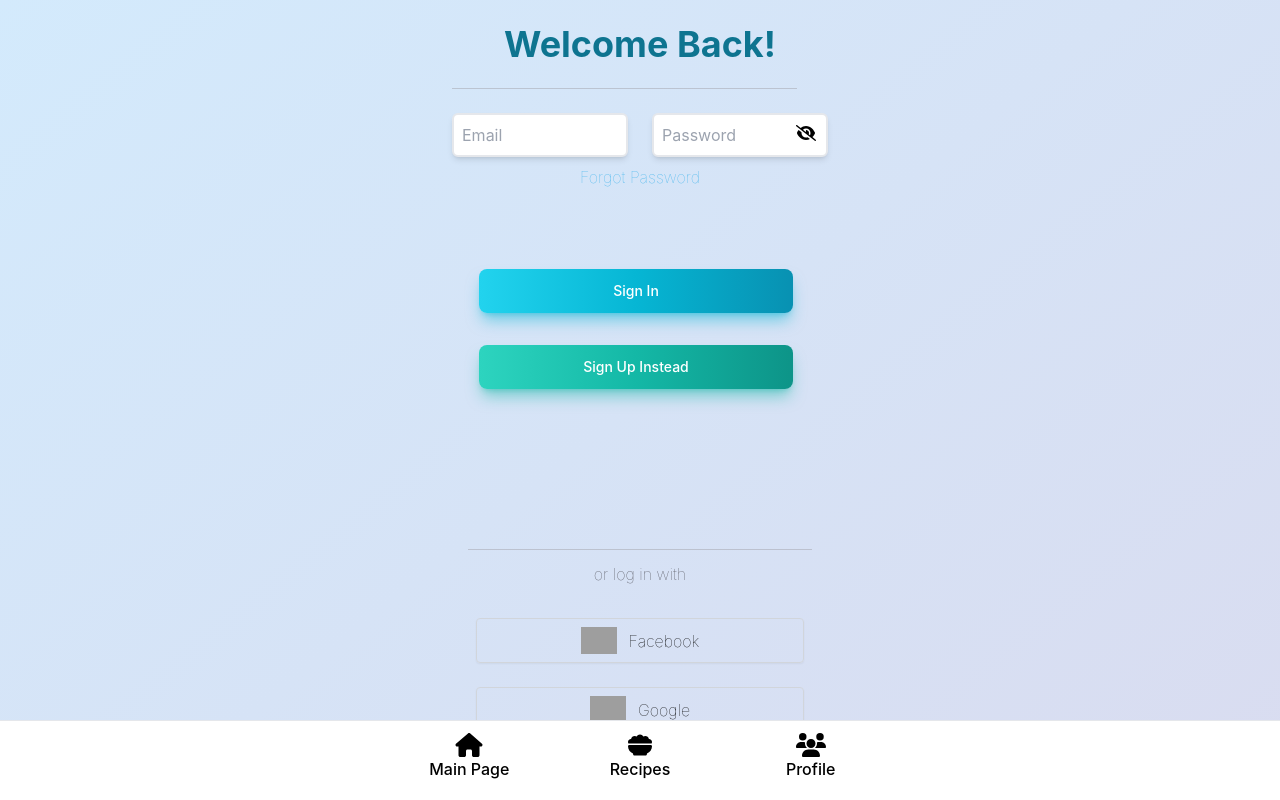
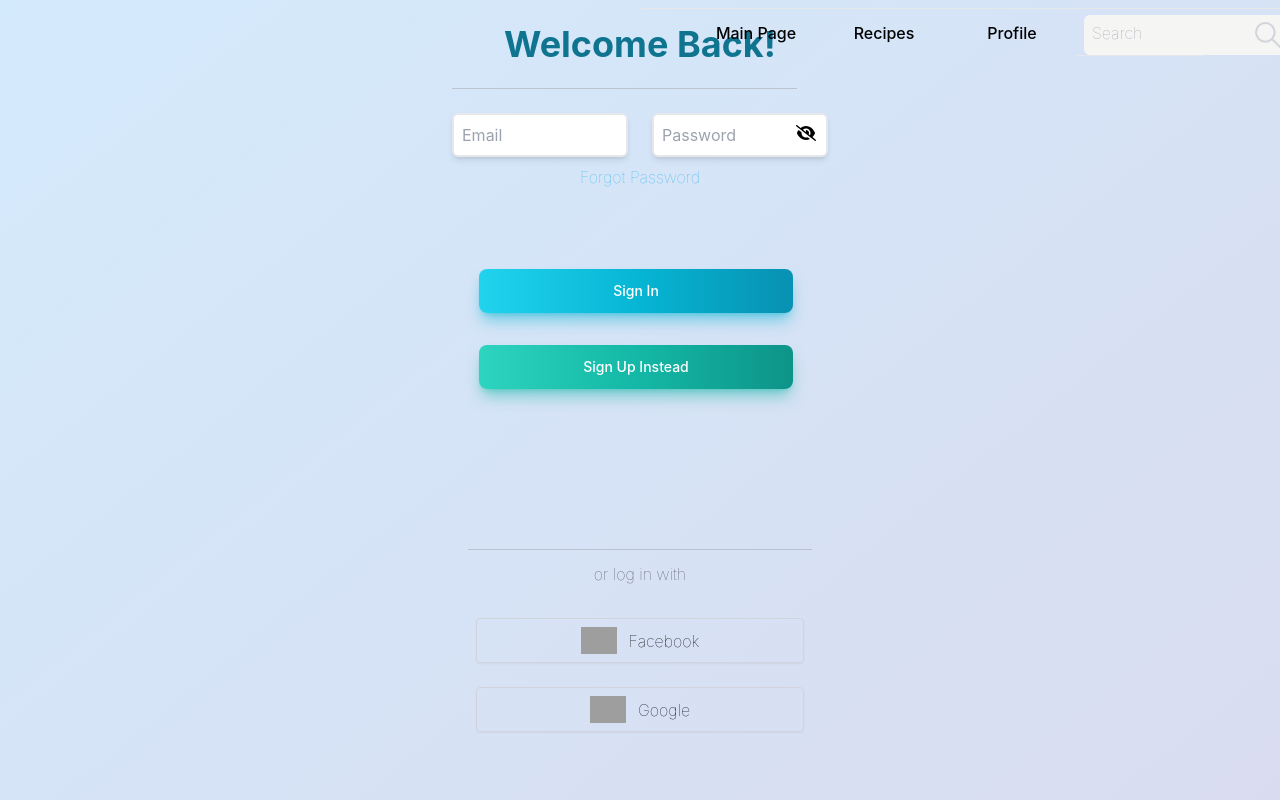
Before and after one commit to Musstah/culinary-craft-app, a React (Create React App) app in the folder frontend/: page /forgot-password in a window 1280 px wide. Built offline with nearby package versions, Linux system fonts and the light colour scheme; no server answers; grey boxes are pictures that could not be loaded.

Commit message:
need to add hidden to search bar in navbar

```diff
--- a/frontend/src/components/Navbar.jsx
+++ b/frontend/src/components/Navbar.jsx
@@ -21,14 +21,17 @@ function Navbar() {
   };
 
   return (
-    <footer className="fixed bottom-0 left-0 z-50 mx-auto w-full h-20 bg-white border-t border-gray-200 dark:bg-gray-700 dark:border-gray-600">
+    <footer
+      className="fixed bottom-0 right-0 z-50 mx-auto w-full h-20 bg-white border-t border-gray-200 dark:bg-gray-700 dark:border-gray-600
+    md:top-0 md:mx-0 md:w-1/2 md:bg-transparent md:mt-2 md:pr-6"
+    >
       <nav>
-        <ul className="grid max-w-lg grid-cols-3 mx-auto font-medium justify-center">
+        <ul className="grid max-w-lg grid-cols-3 md:grid-cols-4 mx-auto font-medium justify-center">
           <li
             className={
               pathMatchRoute("/")
-                ? "my-3 items-center flex flex-col text-neutral-400"
-                : "my-3 items-center flex flex-col"
+                ? "navigate-btn text-neutral-400"
+                : "navigate-btn"
             }
             onClick={() => navigate("/")}
           >
@@ -37,8 +40,8 @@ function Navbar() {
               icon={faHouse}
               className={
                 pathMatchRoute("/")
-                  ? "text-2xl w-10 text-neutral-400"
-                  : "text-2xl w-10"
+                  ? "navigate-icon text-neutral-400"
+                  : "navigate-icon"
               }
             />
             <p>Main Page</p>
@@ -46,8 +49,8 @@ function Navbar() {
           <li
             className={
               currentPath.startsWith("/recipes")
-                ? "my-3 items-center flex flex-col text-neutral-400"
-                : "my-3 items-center flex flex-col"
+                ? "navigate-btn text-neutral-400"
+                : "navigate-btn"
             }
             onClick={() => navigate("/recipes")}
           >
@@ -56,8 +59,8 @@ function Navbar() {
               icon={faBowlFood}
               className={
                 currentPath.startsWith("/recipes")
-                  ? "text-2xl w-10 text-neutral-400"
-                  : "text-2xl w-10"
+                  ? "navigate-icon text-neutral-400"
+                  : "navigate-icon"
               }
             />
             <p>Recipes</p>
@@ -67,8 +70,8 @@ function Navbar() {
               pathMatchRoute("/profile") ||
               pathMatchRoute("/sign-in") ||
               pathMatchRoute("/sign-up")
-                ? "my-3 items-center flex flex-col text-neutral-400"
-                : "my-3 items-center flex flex-col"
+                ? "navigate-btn text-neutral-400"
+                : "navigate-btn"
             }
             onClick={() => navigate("/profile")}
           >
@@ -79,11 +82,37 @@ function Navbar() {
                 pathMatchRoute("/profile") ||
                 pathMatchRoute("/sign-in") ||
                 pathMatchRoute("/sign-up")
-                  ? "text-2xl w-10 text-neutral-400"
-                  : "text-2xl w-10"
+                  ? "navigate-icon text-neutral-400"
+                  : "navigate-icon"
               }
             />
             <p>Profile</p>
+          </li>
+          <li>
+            <div className="relative hidden md:flex border-b mb-4 md:mt-1.5">
+              <input
+                type="text"
+                className="mx-2 px-2 pb-1 w-full h-10 bg-stone-100 rounded-md focus:shadow-md border-none md:w-80
+          placeholder:font-thin focus:outline-none"
+                placeholder="Search"
+              />
+              <button>
+                <svg
+                  xmlns="http://www.w3.org/2000/svg"
+                  className="absolute w-8 text-gray-300 duration-200 hover:scale-110 right-4 bottom-1 md:left-44"
+                  viewBox="0 0 24 24"
+                  stroke-width="1.5"
+                  stroke="currentColor"
+                  fill="none"
+                  stroke-linecap="round"
+                  stroke-linejoin="round"
+                >
+                  <path stroke="none" d="M0 0h24v24H0z" fill="none" />
+                  <circle cx="10" cy="10" r="7" />
+                  <line x1="21" y1="21" x2="15" y2="15" />
+                </svg>
+              </button>
+            </div>
           </li>
         </ul>
       </nav>
--- a/frontend/src/components/TagItem.jsx
+++ b/frontend/src/components/TagItem.jsx
@@ -15,7 +15,7 @@ function TagItem(props) {
 
   return (
     <button
-      className="relative flex flex-col justify-end flex-grow-0 flex-shrink-0 flex-basis-0 w-24 h-24 rounded-2xl
+      className="group relative flex flex-col justify-end flex-grow-0 flex-shrink-0 flex-basis-0 w-24 h-24 rounded-2xl
     bg-gradient-to-br from-stone-50 via-stone-200 to-stone-100 my-6 mx-2 shadow-lg
     text-center"
       onClick={onClick}
@@ -23,7 +23,7 @@ function TagItem(props) {
       <img
         src={`/${props.name}Tag.png`}
         alt="img"
-        className={`absolute md:hidden object-cover ${rotate} rounded-xl w-4/6 h-4/6 -right-1 -top-1`}
+        className={`absolute object-cover ${rotate} rounded-xl w-4/6 h-4/6 -right-1 -top-1 duration-200 group-hover:scale-110`}
       />
       <strong className="self-bottom pb-2 capitalize">{props.name}</strong>
     </button>
--- a/frontend/src/index.css
+++ b/frontend/src/index.css
@@ -44,3 +44,11 @@ code {
       rgba(217, 220, 240, 1) 100%
     );
 }
+
+.navigate-btn {
+  @apply my-3 items-center flex flex-col md:cursor-pointer;
+}
+
+.navigate-icon {
+  @apply text-2xl w-10 md:hidden;
+}
--- a/frontend/src/pages/Home.jsx
+++ b/frontend/src/pages/Home.jsx
@@ -4,7 +4,7 @@ import Spinner from "../components/Spinner";
 import TagItem from "../components/TagItem";
 import { Link } from "react-router-dom";
 import { FontAwesomeIcon } from "@fortawesome/react-fontawesome";
-import { faStar } from "@fortawesome/free-solid-svg-icons";
+import { faClock } from "@fortawesome/free-solid-svg-icons";
 
 function Home() {
   const { data, randomArr, isLoading, fetchRecipies } =
@@ -18,11 +18,11 @@ function Home() {
     <Spinner />
   ) : (
     <>
-      <h1 className="mb-8 text-4xl font-bold my-6 text-cyan-700 text-center">
+      <h1 className="mb-8 text-4xl font-bold my-6 text-cyan-700 text-center md:text-left md:ml-16">
         Dom's Cullinary Craft
       </h1>
       {/* Input and SVG Container */}
-      <div className="relative flex border-b mb-4">
+      <div className="relative md:hidden flex border-b mb-4">
         <input
           type="text"
           className="mx-2 px-2 pb-1 w-full h-10 bg-stone-100 rounded-md focus:shadow-md border-none md:w-80
@@ -46,7 +46,7 @@ function Home() {
           </svg>
         </button>
       </div>
-      <div className="flex overflow-x-auto whitespace-nowrap space-x-2">
+      <div className="flex overflow-x-auto whitespace-nowrap space-x-2 md:space-x-6 md:ml-16">
         {/* Tag Items */}
         <TagItem name="pizza" deg="200" />
         <TagItem name="cheese" />
@@ -58,25 +58,50 @@ function Home() {
         <TagItem name="salad" />
       </div>
 
-      <h5 className="text-3xl font-bold mt-12 mb-8 text-cyan-700 pl-3">
+      <h5 className="text-3xl font-bold mt-12 mb-8 text-cyan-700 pl-3 md:ml-16 md:mb-0">
         Recommended
       </h5>
 
-      <div className="flex overflow-x-auto whitespace-nowrap md:flex-row md:flex-wrap">
+      <div className="flex overflow-x-auto whitespace-nowrap md:flex-row md:flex-wrap md:space-x-48">
         {randomArr.map((val, index) => (
           <div key={index}>
             {data.data[val] ? (
-              <div className="group relative overflow-hidden px-2 w-60 mb-4 md:flex md:flex-row md:flex-wrap md:px-8 md:w-96 md:h-80 md:mb-40">
+              <div
+                className={`group relative px-2 w-60 mb-4 md:flex md:flex-row md:flex-wrap md:px-10 md:pt-5 md:w-full md:h-full md:mb-20  ${
+                  index === 0 ? "md:ml-48" : ""
+                } ${index > 5 ? "md:hidden" : ""}`}
+              >
                 <Link
                   to={`recipes/${data.data[val]._id}`}
                   key={index}
                   className=""
                 >
+                  {/* Item Label */}
+                  <div
+                    className={`hidden md:block absolute top-8 bottom-0 right-12
+                    bg-gradient-to-br from-sky-50 via-sky-100 to-sky-200 my-6 mx-2 md:rounded-r-full md:w-96 md:h-44 -z-10 ${
+                      index === 0 ? "md:right-60" : ""
+                    }`}
+                  >
+                    {/* Info Container */}
+                    <div className="flex flex-col w-11/12  ml-4 mt-2 mb-4 text-left">
+                      {/* Item text */}
+                      <h5 className="hidden md:block text-wrap text-cyan-700 font-bold pr-48">
+                        {data.data[val].name}
+                      </h5>
+                      <div className="flex flex-row items-center space-x-3">
+                        <FontAwesomeIcon className="" icon={faClock} />
+                        <strong className="pr-3">{`${data.data[val].averageTime} mins`}</strong>
+                      </div>
+                    </div>
+                  </div>
+
                   {/* Desktop Image */}
+
                   <img
                     src={`/${data.data[val].img}`}
                     alt="img"
-                    className="hidden w-full h-full object-cover md:block duration-200 group-hover:scale-110"
+                    className="hidden object-cover md:block md:w-60 md:h-60 md:rounded-full duration-200 group-hover:scale-110"
                   />
 
                   {/* Mobile Image */}
@@ -85,27 +110,14 @@ function Home() {
                     alt="img"
                     className="md:hidden object-cover h-80 rounded-xl"
                   />
-                  {/* Info Container */}
-                  <div className="flex flex-row w-11/12 mt-2 mb-4 justify-between">
-                    <strong className="pr-3">{`${data.data[val].averageTime} mins`}</strong>
-                  </div>
 
                   {/* Item Gradient */}
                   <div
-                    className="hidden md:block absolute top-0 bottom-0 right-0 left-0
-            bg-gradient-to-b from-transparent to-gray-900
-            group-hover:from-gray-50 group-hover:to-white
-            group-hover:opacity-70"
+                    className={`hidden md:block absolute top-5 bottom-0 right-10
+            bg-gradient-to-b from-transparent to-gray-900 md:rounded-full md:w-60 md:h-60 md:opacity-10
+            group-hover:from-gray-50 group-hover:to-white group-hover:scale-110
+            group-hover:opacity-70 ${index === 0 ? "md:right-[232px]" : ""}`}
                   ></div>
-
-                  {/* Item text */}
-                  <h5
-                    className="hidden absolute duration-200 md:block md:bottom-8
-              text-center text-cyan-700 font-bold
-            md:px-10 group-hover:scale-110 group-hover:text-black"
-                  >
-                    {data.data[val].name}
-                  </h5>
                 </Link>
               </div>
             ) : (
```
